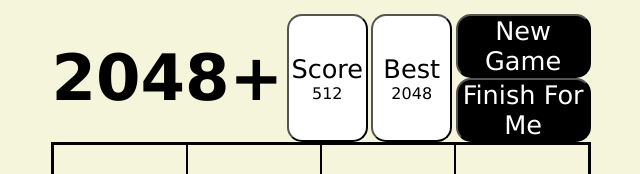
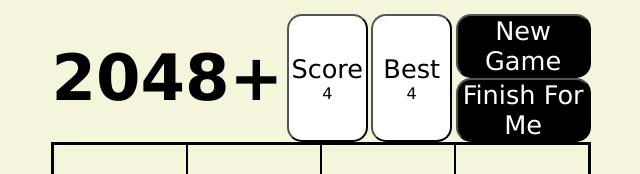
Before and after one commit to ryansu1130/2048, a React (Vite) app: page / in a window 1280 px wide. Shown: the top 174 px of the page, without its empty margins (319-959 px from the left). Built offline with nearby package versions, Linux system fonts and the light colour scheme.

Commit message:
minor bug fix

```diff
--- a/src/GameControl.jsx
+++ b/src/GameControl.jsx
@@ -2,7 +2,7 @@ import "./GameControl.css"
 export default function GameControl({reset}){
     return(
         <div id="gameControlContainer">
-            <button>New Game</button>
+            <button onClick={reset}>New Game</button>
             <button>Finish For Me</button>
         </div>
     )
--- a/src/ScoreBoard.jsx
+++ b/src/ScoreBoard.jsx
@@ -1,15 +1,25 @@
 import "./ScoreBoard.css";
 import GameControl from "./GameControl";
-export default function ScoreBoard({reset}) {
+export default function ScoreBoard({ reset, score }) {
+  let total = 0;
+  const totalScore = () => {
+    score.map((value, idx) => {
+      if(value >= total){
+        total = value;
+      }
+    });
+  };
+  totalScore();
+
   return (
     <>
       <div id="scoreBoardContainer">
         <h1>2048+</h1>
         <button>
-          Score <p>512</p>
+          Score <p>{total}</p>
         </button>
         <button>
-          Best <p>2048</p>
+          Best <p>{total}</p>
         </button>
         <GameControl reset={reset} />
       </div>
```
